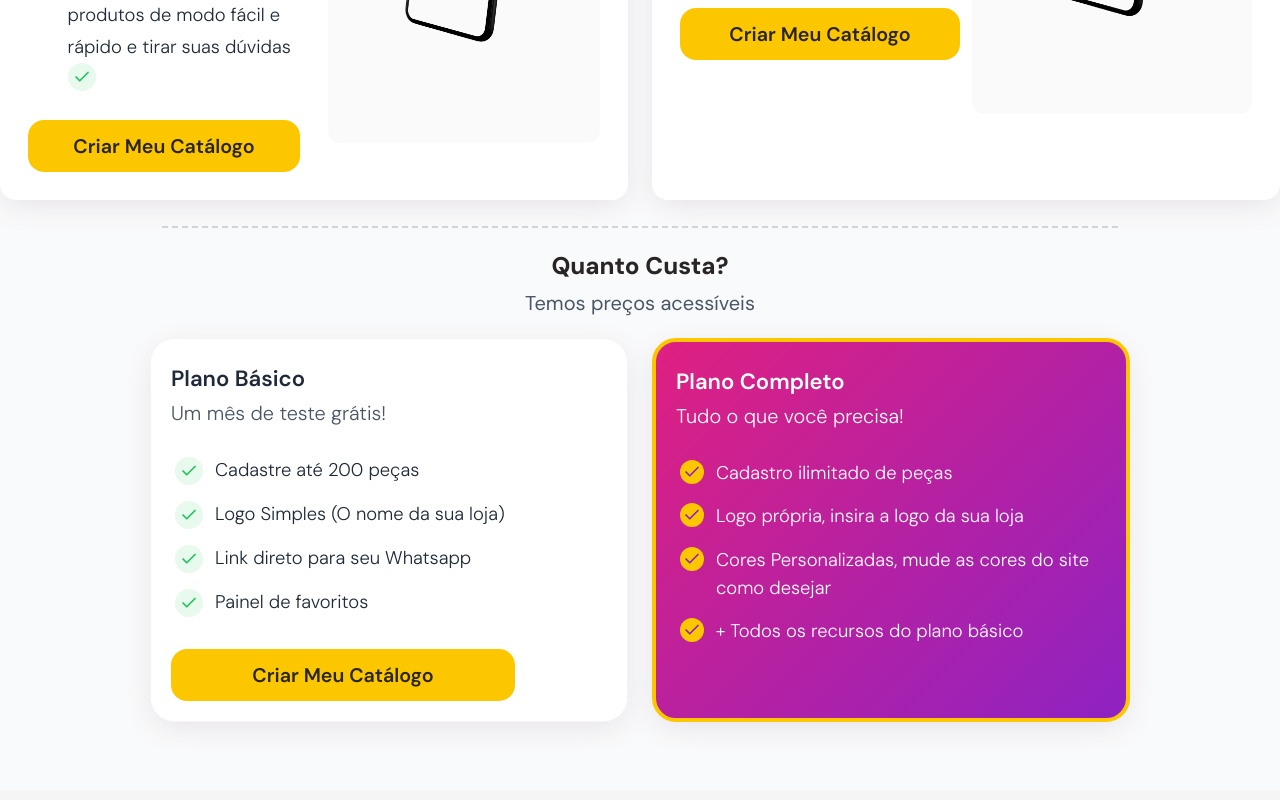
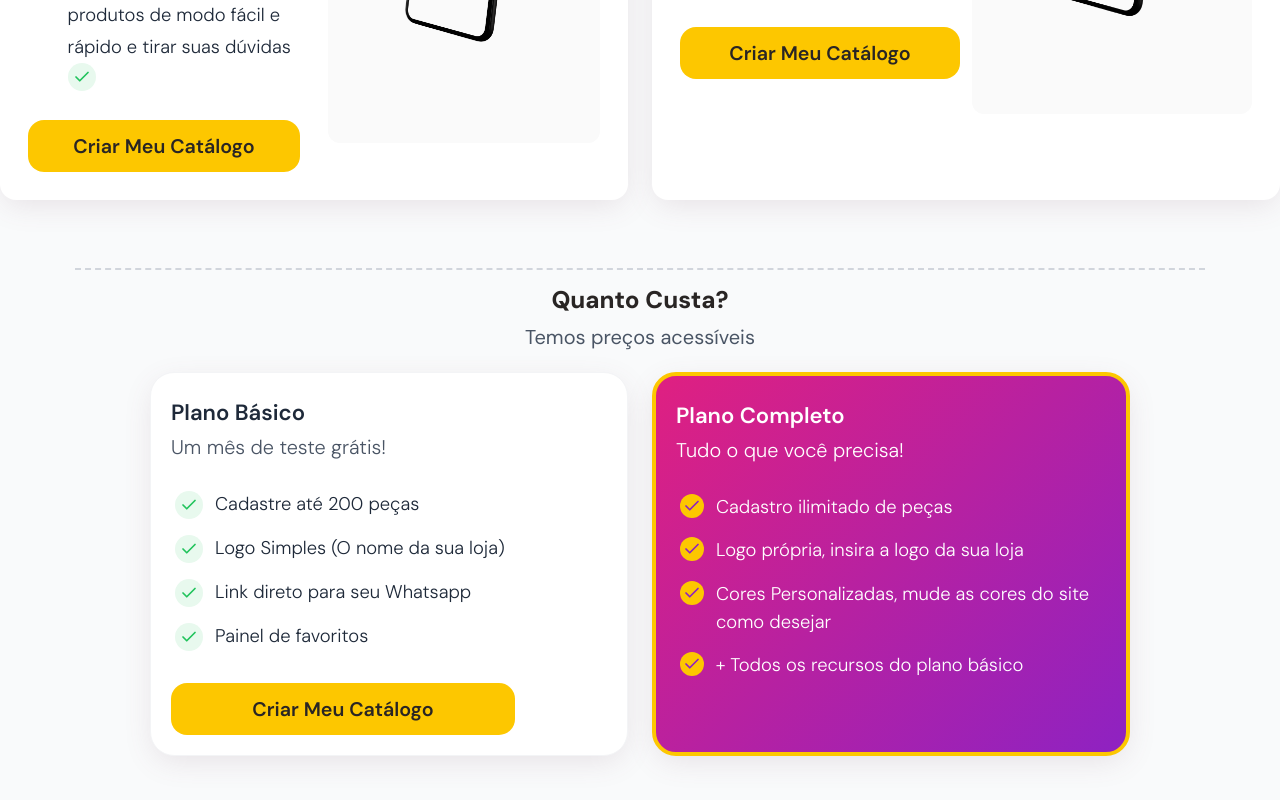
Before and after one commit to LeonardoSouzaBento/CatalogoDeRoupas, a Next.js app: page / in a window 1280 px wide. Shown: the part 1100-1900 px from the top of the page. Built offline with nearby package versions, Linux system fonts and the light colour scheme.

Commit message:
+ ajustes na landing-page (conforme a referencia)

```diff
--- a/src/app/(landing-page)/_components/Main/HowSection.tsx
+++ b/src/app/(landing-page)/_components/Main/HowSection.tsx
@@ -7,7 +7,7 @@ const css = {
   section: "",
   wrapper:
     "block flex flex-col justify-center md:flex-row gap-3 xl:items-center",
-  wrapperInfo: "w-auto flex flex-col gap-6 md:w-1/2 max-w-100",
+  wrapperInfo: "w-auto flex flex-col gap-6 md:w-1/2",
   wrapperImg: "w-full md:w-1/2 flex flex-col gap-3",
 };
 
@@ -47,14 +47,14 @@ const content = [
 
 const Messages = () => {
   const css = {
-    wrapper: "w-auto flex items-start gap-3 sm:flex-row ",
+    wrapper: "w-auto flex items-start gap-4 sm:flex-row",
     wrapperP: "flex items-center",
     wrapperPNumber:
       "h-7 min-w-7 flex justify-center items-center rounded-[50%] bg-[#DF2080]",
     pNumber:
       "!text-white font-semibold font-p text-[1.200em] sm:text-[1.250em] md:text-[1.274em] lg:text-[1.322em] xl:text-[1.370em] 2xl:text-[1.418em]",
     p: `-mt-[1px] ${pStyles}`,
-    wrapperIcon: "inline-flex items-start justify-center box-border mb-1",
+    wrapperIcon: "inline-flex items-end justify-center box-border mt-1 mr-2",
   };
 
   return (
@@ -66,10 +66,10 @@ const Messages = () => {
           </div>
           <div className={`${css.wrapperP}`}>
             <p className={`${css.p}`}>
-              {item.text}. {" "}
               <span className={`${css.wrapperIcon}`}>
                 <item.icon color="#DF2080" strokeWidth={2.2} size={22} />
               </span>{" "}
+              {item.text}.
             </p>
           </div>
         </div>
--- a/src/app/(landing-page)/_components/Main/MainSection/MainSection.tsx
+++ b/src/app/(landing-page)/_components/Main/MainSection/MainSection.tsx
@@ -5,7 +5,7 @@ import TitleSubtitle from "./ui/TitleSubtitle";
 import P from "./ui/P";
 
 const css = {
-  mainSection: `h-auto w-full pt-26 sm:pt-25 md:pt-23 xl:pt-21 p-6 mb-4 rounded-none
+  mainSection: `h-auto w-full pt-26 sm:pt-25 md:pt-23 xl:pt-21 p-6 rounded-none
   bg-[linear-gradient(135deg,hsl(330_75%_45%)_0%,hsl(280_70%_40%)_100%)]
 `,
   wrapper: "m-auto max-w-[1200px] flex flex-col md:flex-row gap-8",
--- a/src/app/(landing-page)/_components/Main/PlansSection.tsx
+++ b/src/app/(landing-page)/_components/Main/PlansSection.tsx
@@ -2,7 +2,6 @@ import React from "react";
 import {
   ButtonCall,
   IconCheck,
-  TitleSubtitleSection,
 } from "./components/index";
 import { pStyles } from "@app/(landing-page)/styles";
 
@@ -22,7 +21,7 @@ const fullPlan = [
 
 const css = {
   section:
-    "w-[calc(100%-24px)] sm:w-[calc(100%-40px)] md:max-w-[980px] xl:h-full m-auto mb-6 rounded-2xl",
+    "w-[calc(100%-24px)] sm:w-[calc(100%-40px)] md:max-w-[980px] xl:h-full m-auto rounded-2xl",
   containerPlans: "pb-2 flex flex-col gap-6 md:flex-row",
   wrapperPlan:
     "bg-white p-5 md:w-[49%] rounded-3xl border border-gray-100 soft-shadow hover:scale-102 trans",
@@ -34,11 +33,6 @@ const css = {
 const PlansSection = (): React.ReactElement => {
   return (
     <section className={`${css.section}`}>
-      <TitleSubtitleSection
-        title="Quanto Custa?"
-        subtitle="Temos preços acessíveis"
-      />
-
       <div className={`${css.containerPlans}`}>
         <div className={`${css.wrapperPlan}`}>
           <TitleAndSubtitle h2="Plano Básico" h3="Um mês de teste grátis!" />
--- a/src/app/(landing-page)/_components/Main/components/TitleSubtitleSection.tsx
+++ b/src/app/(landing-page)/_components/Main/components/TitleSubtitleSection.tsx
@@ -8,7 +8,7 @@ interface TitleSubtitleSectionProps {
 }
 
 const css = {
-  div: "w-[calc(100%-24px)] m-auto flex flex-col items-center pt-4 border-t-2 border-dashed bs-color",
+  div: "w-[calc(100%-52px)] lg:w-[calc(100%-150px)] m-auto flex flex-col items-center pt-2 border-t-2 border-dashed bs-color",
   title:
     "text-stone-800 font-extrabold font-p text-center max-[375px]:leading-9 leading-11 text-[1.350em] sm:text-[1.397em] md:text-[1.419em] lg:text-[1.465em] xl:text-[1.510em] 2xl:text-[1.555em]",
   subtitle:
--- a/src/app/(landing-page)/page.tsx
+++ b/src/app/(landing-page)/page.tsx
@@ -7,17 +7,18 @@ import {
   HowSection,
 } from "./_components/Main/index";
 
+// segundo branco: #FFFFFF
+
 export default function Home() {
   const css = {
-    wrapperTwoSections: `xl:mb-7 xl:w-auto xl:h-[654px] xl:m-auto xl:mb-7 xl:flex xl:gap-6 xl:max-w-[1280px] xl:items-start
-    xl:justify-center`,
+    wrapperTwoSections: `xl:mb-7 xl:w-auto xl:h-[712px] xl:m-auto pt-6 xl:flex xl:gap-6 xl:px-[calc((100%-1280px)/2)] xl:items-start xl:justify-center`,
     wrapperSection: "xl:w-[calc(100%-14px)] xl:h-[546px]",
   };
 
   return (
     <div className="bg-gray-50">
       <LogoHeader page="landing-page" />
-      <main className="pb-4 xl:pb-9">
+      <main>
         <MainSection />
         <div className={`${css.wrapperTwoSections}`}>
           <div className={css.wrapperSection}>
@@ -38,7 +39,13 @@ export default function Home() {
             <HowSection />
           </div>
         </div>
-        <PlansSection />
+        <div className="pb-9">
+          <TitleSubtitleSection
+            title="Quanto Custa?"
+            subtitle="Temos preços acessíveis"
+          />
+          <PlansSection />
+        </div>
       </main>
     </div>
   );
--- a/src/app/(landing-page)/styles.ts
+++ b/src/app/(landing-page)/styles.ts
@@ -1,5 +1,5 @@
 export const sectionHomeStyles = `w-[calc(100%-24px)] sm:w-[calc(100%-40px)] md:max-w-[980px] xl:h-full
-xl:w-full m-auto mb-9 p-7 xl:m-0 bg-white rounded-2xl soft-shadow`;
+xl:w-full m-auto mb-13 p-7 xl:m-0 bg-white rounded-2xl soft-shadow`;
 
 export const pStyles =
   "font-p text-gray-800 font-light text-[1.125em] sm:text-[1.132em] md:text-[1.136em] lg:text-[1.143em] xl:text-[1.150em] 2xl:text-[1.157em]";
```
